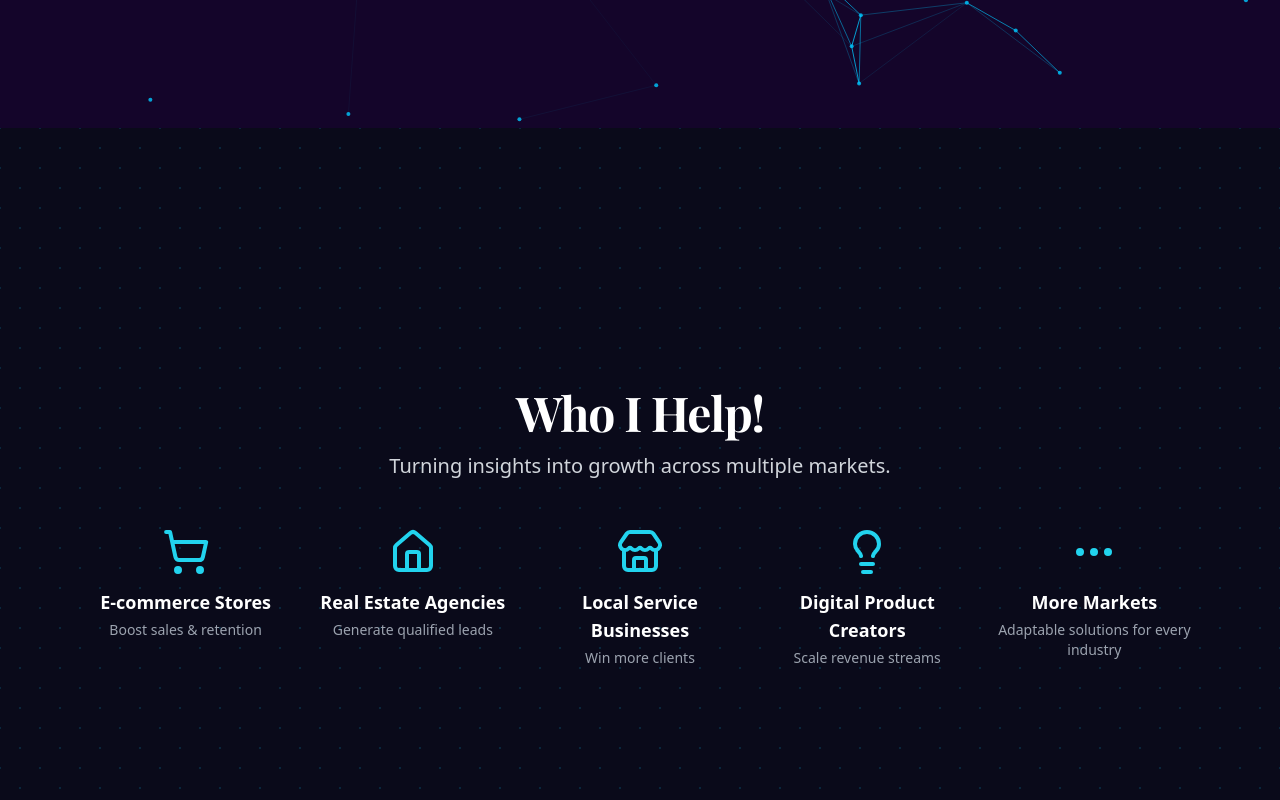
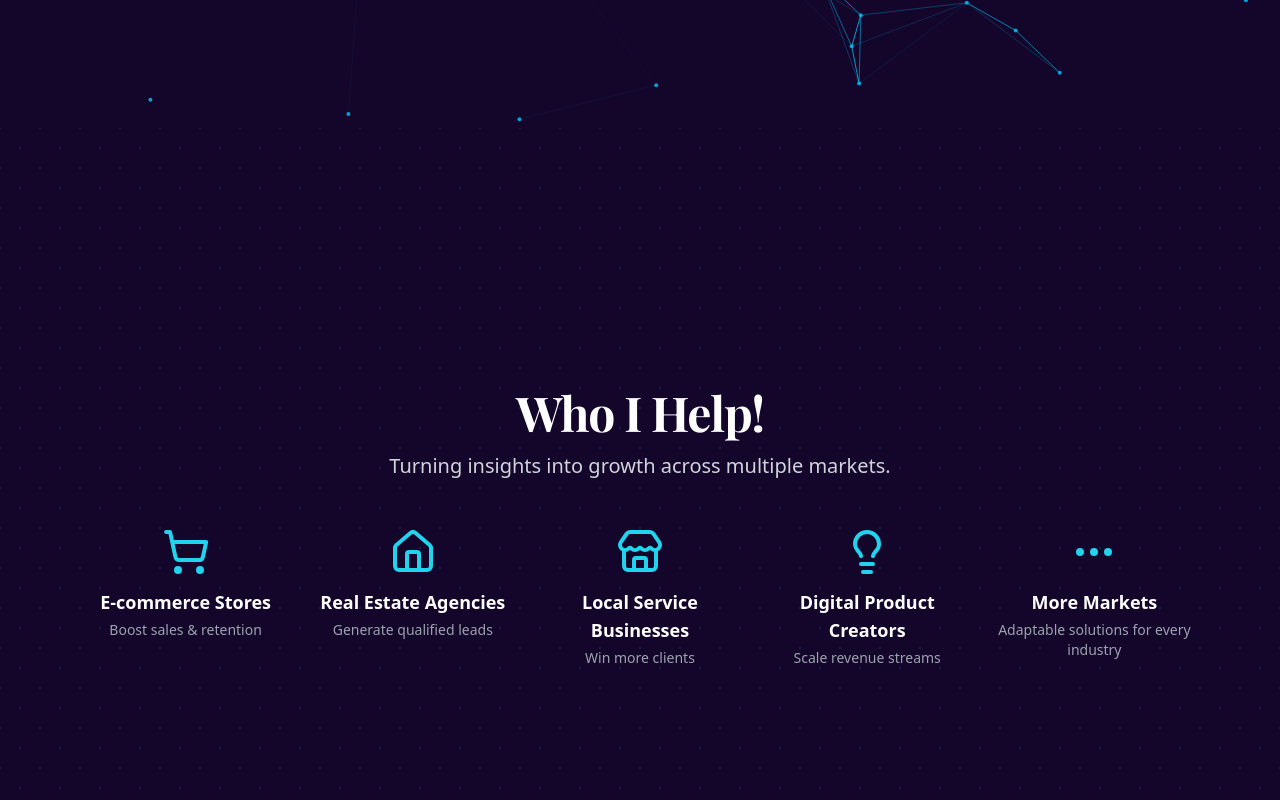
Before and after one commit to kartik-7877/statixgrowth-site, a Next.js app: page / in a window 1280 px wide. Shown: the part 720-1520 px from the top of the page. Built offline with nearby package versions, Linux system fonts and the light colour scheme.

Commit message:
Match WhoIHelpSection background color with HeroSection

```diff
--- a/components/WhoIHelpSection.js
+++ b/components/WhoIHelpSection.js
@@ -34,7 +34,7 @@ export default function WhoIHelp() {
     <section
       className="relative w-full h-auto md:h-screen flex items-center justify-center overflow-hidden py-16 sm:py-20 md:py-0 text-white"
       style={{
-        backgroundColor: "#0A0A1A",
+        backgroundColor: "#14052A",  // ✅ Updated to match HeroSection
         backgroundImage: `
           radial-gradient(rgba(0, 200, 255, 0.15) 1px, transparent 1px),
           radial-gradient(rgba(0, 200, 255, 0.15) 1px, transparent 1px)
```
